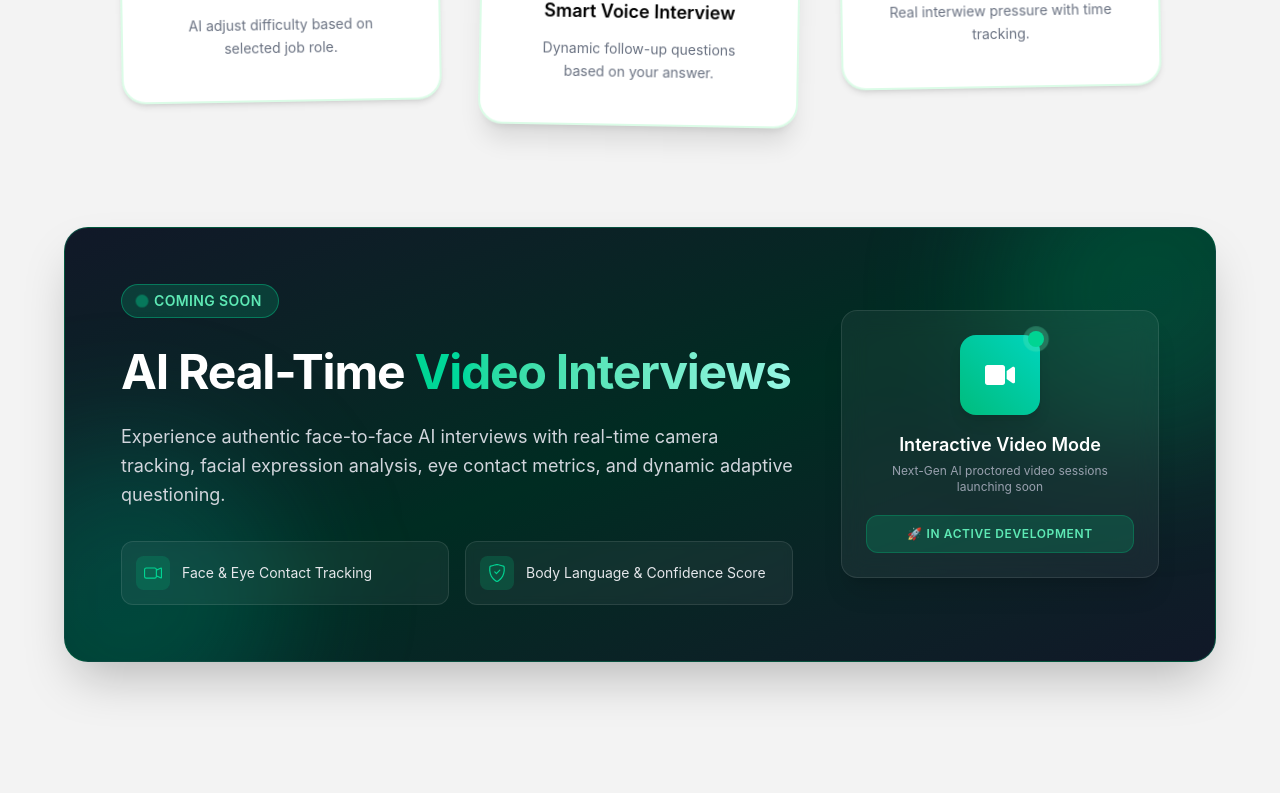
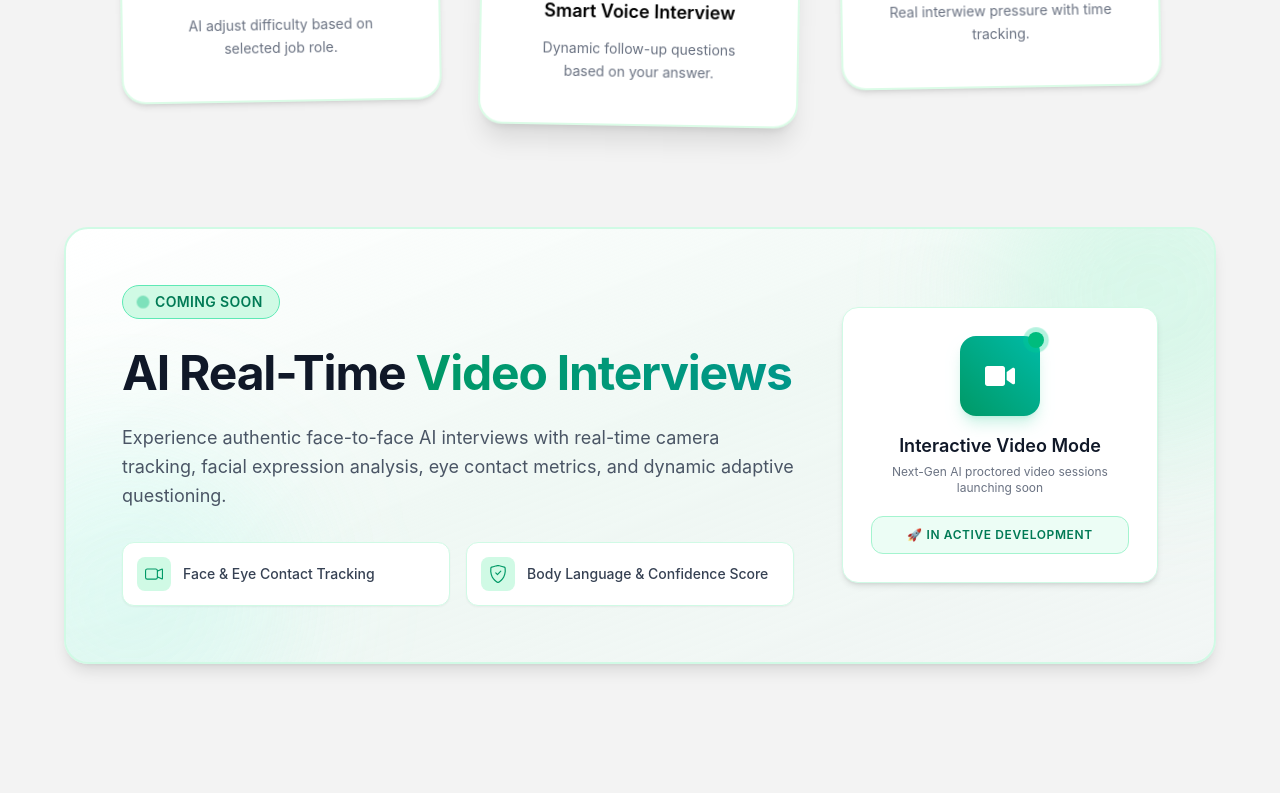
Before and after one commit to TejasGhadge802/AI_interview_h, a React (Vite) app in the folder frontend/: page / in a window 1280 px wide. Shown: the part 817-1610 px from the top of the page. Built offline with nearby package versions, Linux system fonts and the light colour scheme; no server answers.

Commit message:
Video Interview div: Change the color to light theme

```diff
--- a/frontend/src/pages/Home.jsx
+++ b/frontend/src/pages/Home.jsx
@@ -167,6 +167,8 @@ const Home = () => {
         </div>
 
         {/* COMING SOON: VIDEO INTERVIEW FEATURE */}
+        {/* =========================================================================
+            DARK THEME VERSION (Preserved for future Dark Mode toggle):
             <div className='mb-32'>
               <motion.div
                 initial={{ opacity: 0, y: 30 }}
@@ -174,7 +176,6 @@ const Home = () => {
                 transition={{ duration: 0.6 }}
                 className='relative overflow-hidden rounded-3xl bg-linear-to-br from-gray-900 via-emerald-950 to-gray-900 text-white p-8 md:p-14 shadow-2xl border border-emerald-500/30'
               >
-            {/* Background decorative glow effects */}
                 <div className='absolute -top-24 -right-24 w-80 h-80 bg-emerald-500/20 rounded-full blur-3xl pointer-events-none' />
                 <div className='absolute -bottom-24 -left-24 w-80 h-80 bg-teal-500/20 rounded-full blur-3xl pointer-events-none' />
 
@@ -209,7 +210,6 @@ const Home = () => {
                     </div>
                   </div>
 
-              {/* Visual preview card */}
                   <div className='w-full lg:w-96 flex flex-col items-center justify-center bg-white/5 border border-white/10 rounded-2xl p-6 backdrop-blur-md shadow-xl text-center relative'>
                     <div className='relative w-20 h-20 rounded-2xl bg-linear-to-tr from-emerald-500 to-teal-400 flex items-center justify-center shadow-lg mb-4'>
                       <FaVideo className='text-white text-3xl' />
@@ -223,6 +223,71 @@ const Home = () => {
                     <p className='text-xs text-gray-400 mb-5'>Next-Gen AI proctored video sessions launching soon</p>
 
                     <div className='w-full py-2.5 px-4 rounded-xl bg-emerald-500/20 text-emerald-300 border border-emerald-500/30 text-xs font-semibold tracking-wider uppercase'>
+                      🚀 In Active Development
+                    </div>
+                  </div>
+                </div>
+              </motion.div>
+            </div>
+           ========================================================================= */}
+
+        {/* LIGHT THEME ACTIVE VERSION */}
+        <div className='mb-32'>
+          <motion.div
+            initial={{ opacity: 0, y: 30 }}
+            whileInView={{ opacity: 1, y: 0 }}
+            transition={{ duration: 0.6 }}
+            className='relative overflow-hidden rounded-3xl bg-linear-to-br from-white via-emerald-50/50 to-teal-50/30 text-gray-800 p-8 md:p-14 shadow-lg hover:shadow-xl border-2 border-emerald-100 transition-all'
+          >
+            {/* Subtle decorative background light blurs */}
+            <div className='absolute -top-24 -right-24 w-80 h-80 bg-emerald-200/30 rounded-full blur-3xl pointer-events-none' />
+            <div className='absolute -bottom-24 -left-24 w-80 h-80 bg-teal-200/20 rounded-full blur-3xl pointer-events-none' />
+
+            <div className='relative z-10 flex flex-col lg:flex-row items-center justify-between gap-12'>
+              <div className='max-w-2xl'>
+                <div className='inline-flex items-center gap-2 px-4 py-1.5 rounded-full bg-emerald-100 border border-emerald-300 text-emerald-700 text-xs md:text-sm font-semibold tracking-wide uppercase mb-6'>
+                  <span className='w-2 h-2 rounded-full bg-emerald-500 animate-ping' />
+                  Coming Soon
+                </div>
+
+                <h2 className='text-3xl md:text-5xl font-bold tracking-tight mb-5 leading-tight text-gray-900'>
+                  AI Real-Time <span className='text-transparent bg-clip-text bg-linear-to-r from-emerald-600 to-teal-600'>Video Interviews</span>
+                </h2>
+
+                <p className='text-gray-600 text-base md:text-lg leading-relaxed mb-8'>
+                  Experience authentic face-to-face AI interviews with real-time camera tracking, facial expression analysis, eye contact metrics, and dynamic adaptive questioning.
+                </p>
+
+                <div className='grid sm:grid-cols-2 gap-4 text-sm'>
+                  <div className='flex items-center gap-3 bg-white border border-emerald-100 rounded-xl p-3.5 shadow-xs'>
+                    <div className='p-2 bg-emerald-100 text-emerald-600 rounded-lg'>
+                      <BsCameraVideo size={18} />
+                    </div>
+                    <span className='font-medium text-gray-700'>Face & Eye Contact Tracking</span>
+                  </div>
+                  <div className='flex items-center gap-3 bg-white border border-emerald-100 rounded-xl p-3.5 shadow-xs'>
+                    <div className='p-2 bg-emerald-100 text-emerald-600 rounded-lg'>
+                      <BsShieldCheck size={18} />
+                    </div>
+                    <span className='font-medium text-gray-700'>Body Language & Confidence Score</span>
+                  </div>
+                </div>
+              </div>
+
+              {/* Visual preview card (Light Mode) */}
+              <div className='w-full lg:w-96 flex flex-col items-center justify-center bg-white border border-emerald-100 rounded-2xl p-7 shadow-md text-center relative'>
+                <div className='relative w-20 h-20 rounded-2xl bg-linear-to-tr from-emerald-600 to-teal-500 flex items-center justify-center shadow-lg shadow-emerald-500/20 mb-4'>
+                  <FaVideo className='text-white text-3xl' />
+                  <span className='absolute -top-1 -right-1 flex h-4 w-4'>
+                    <span className='animate-ping absolute inline-flex h-full w-full rounded-full bg-emerald-400 opacity-75' />
+                    <span className='relative inline-flex rounded-full h-4 w-4 bg-emerald-500' />
+                  </span>
+                </div>
+
+                <h3 className='font-semibold text-lg text-gray-900 mb-1'>Interactive Video Mode</h3>
+                <p className='text-xs text-gray-500 mb-5'>Next-Gen AI proctored video sessions launching soon</p>
+
+                <div className='w-full py-2.5 px-4 rounded-xl bg-emerald-50 text-emerald-700 border border-emerald-200 text-xs font-semibold tracking-wider uppercase'>
                   🚀 In Active Development
                 </div>
               </div>
```
Lines whose indentation alone changed are shown as unchanged.
